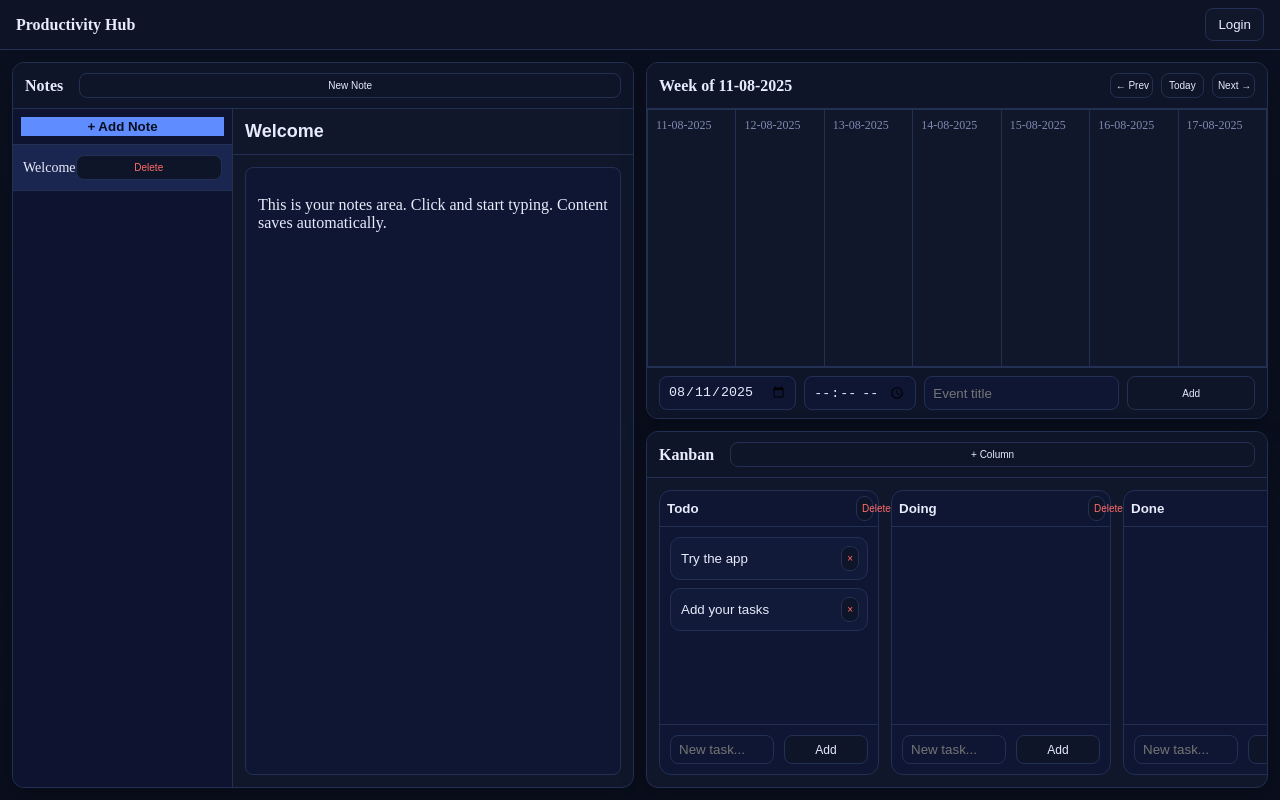
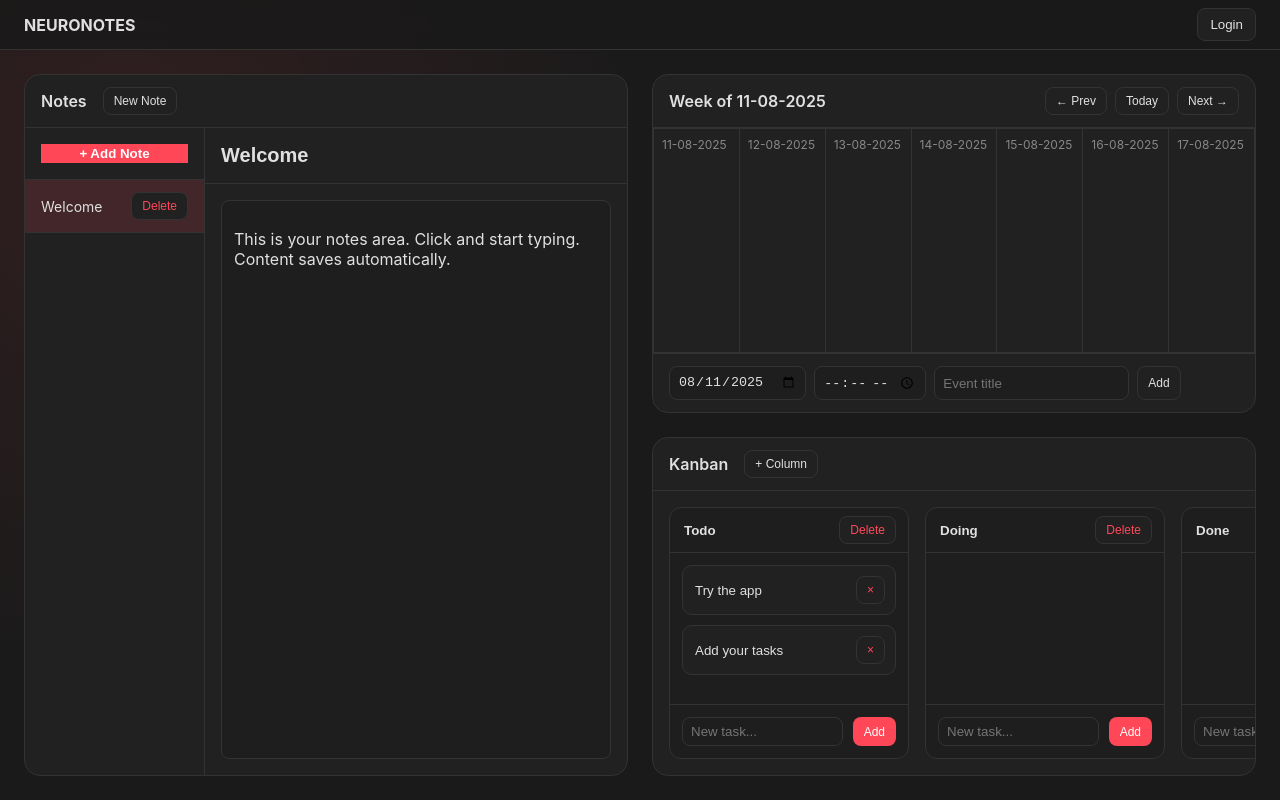
Before and after one commit to feelvm/neuronotes, a SvelteKit app: page / in a window 1280 px wide. Built offline with nearby package versions, Linux system fonts and the light colour scheme.

Commit message:
updated UI

```diff
--- a/src/routes/+page.svelte
+++ b/src/routes/+page.svelte
@@ -1,4 +1,5 @@
 <script lang="ts">
+
   import { onMount } from "svelte";
   import { browser } from "$app/environment";
 
@@ -47,7 +48,7 @@
     } catch {}
   }
 
-  // ----- Nav State (auth mock) -----
+  // ----- Nav State (to do later) -----
   let isLoggedIn = false;
   function toggleAuth() {
     isLoggedIn = !isLoggedIn;
@@ -75,7 +76,7 @@
       id: crypto.randomUUID(),
       title: "Untitled",
       contentHTML: "",
-      updatedAt: Date.now()
+      updatedAt: Date.now(),
     };
     notes = [n, ...notes];
     selectedNoteId = n.id;
@@ -130,7 +131,7 @@
     saveLS("calendar:events", calendarEvents);
   }
 
-  // SSR-safe placeholders
+  // SSR placeholders
   let today = new Date(0);
   let weekStart = new Date(0);
 
@@ -141,22 +142,16 @@
     weekStart = addDays(weekStart, 7);
   }
 
-  // Only one reactive assignment for weekDays, guarded for browser
   $: weekDays = browser
     ? Array.from({ length: 7 }, (_, i) => addDays(weekStart, i))
     : [];
 
-  // ----- 1. REMOVED the old eventsForDay function -----
-
-  // ----- 2. ADDED a reactive declaration to group events by day -----
-  // This will automatically re-run whenever `calendarEvents` changes.
   $: eventsByDay = calendarEvents.reduce((acc, event) => {
     const dayKey = event.date;
     if (!acc[dayKey]) {
       acc[dayKey] = [];
     }
     acc[dayKey].push(event);
-    // Sort events within the day as they are added
     acc[dayKey].sort((a, b) => (a.time || "").localeCompare(b.time || ""));
     return acc;
   }, {} as Record<string, CalendarEvent[]>);
@@ -173,8 +168,8 @@
         id: crypto.randomUUID(),
         date: newEventDate,
         title: newEventTitle.trim(),
-        time: newEventTime || undefined
-      }
+        time: newEventTime || undefined,
+      },
     ];
     newEventTitle = "";
     newEventTime = "";
@@ -200,7 +195,7 @@
   function addColumn() {
     kanban = [
       ...kanban,
-      { id: crypto.randomUUID(), title: "New Column", tasks: [] }
+      { id: crypto.randomUUID(), title: "New Column", tasks: [] },
     ];
     persistKanban();
   }
@@ -237,7 +232,7 @@
     persistKanban();
   }
 
-  // Drag-and-drop
+  // Drag and Drop
   let dragTask: { colId: string; taskId: string } | null = null;
 
   function onTaskDragStart(colId: string, taskId: string, ev: DragEvent) {
@@ -268,7 +263,7 @@
     persistKanban();
   }
 
-  // ----- Client-only initialization -----
+  // ----- Client only initialization -----
   onMount(() => {
     isLoggedIn = loadLS<boolean>("auth:isLoggedIn", false);
 
@@ -280,8 +275,8 @@
           title: "Welcome",
           contentHTML:
             "<p>This is your notes area. Click and start typing. Content saves automatically.</p>",
-          updatedAt: Date.now()
-        }
+          updatedAt: Date.now(),
+        },
       ];
     }
     selectedNoteId = loadLS<string>("notes:selected", notes[0]?.id ?? "");
@@ -294,38 +289,42 @@
         title: "Todo",
         tasks: [
           { id: crypto.randomUUID(), text: "Try the app" },
-          { id: crypto.randomUUID(), text: "Add your tasks" }
-        ]
+          { id: crypto.randomUUID(), text: "Add your tasks" },
+        ],
       },
       { id: crypto.randomUUID(), title: "Doing", tasks: [] },
-      { id: crypto.randomUUID(), title: "Done", tasks: [] }
+      { id: crypto.randomUUID(), title: "Done", tasks: [] },
     ]);
 
     today = new Date();
     weekStart = startOfWeek(today, 1);
     newEventDate = ymd(today);
   });
+
 </script>
+
 <style>
+
+  :root {
+    --bg: #1a1a1a;
+    --panel-bg: #212121;
+    --panel-bg-darker: #1e1e1e;
+    --text: #e0e0e0;
+    --text-muted: #888;
+    --border: #333;
+    --accent-red: #ff4757;
+    --accent-purple: #8c7ae6;
+    --font-sans: -apple-system, BlinkMacSystemFont, "Segoe UI", Roboto,
+      Helvetica, Arial, sans-serif, "Apple Color Emoji", "Segoe UI Emoji";
+  }
+
   :global(html, body) {
     margin: 0;
     padding: 0;
     height: 100%;
-    background: #0b1020;
-  }
-
-  :root {
-    --bg: #0b1020;
-    --panel: #11172b;
-    --panel-2: #0f1528;
-    --muted: #7d8ab0;
-    --text: #e7ebfb;
-    --accent: #5f8cff;
-    --accent-2: #87b0ff;
-    --danger: #ff6b6b;
-    --ok: #2ecc71;
-    --border: #223053;
-    --shadow: rgba(0, 0, 0, 0.25);
+    background: var(--bg);
+    color: var(--text);
+    font-family: var(--font-sans);
   }
 
   * {
@@ -339,8 +338,11 @@
   }
 
   .app {
-    background: linear-gradient(180deg, #0b1020, #0a0f1e);
-    color: var(--text);
+    background: radial-gradient(
+      circle at 10% 20%,
+      rgba(255, 71, 87, 0.1),
+      transparent 40%
+    );
     height: 100vh;
     display: flex;
     flex-direction: column;
@@ -350,10 +352,11 @@
     height: 50px;
     display: flex;
     align-items: center;
-    padding: 0 16px;
+    padding: 0 24px;
     border-bottom: 1px solid var(--border);
-    background: rgba(15, 21, 40, 0.8);
+    background: rgba(26, 26, 26, 0.8);
     backdrop-filter: blur(8px);
+    flex-shrink: 0;
   }
   .nav .brand {
     font-weight: 700;
@@ -362,15 +365,16 @@
     flex: 1;
   }
   .nav .btn {
-    background: var(--panel);
+    background: var(--panel-bg);
     border: 1px solid var(--border);
     color: var(--text);
     padding: 8px 12px;
     border-radius: 8px;
     cursor: pointer;
+    transition: border-color 0.2s;
   }
   .nav .btn:hover {
-    border-color: var(--accent);
+    border-color: var(--accent-red);
   }
 
   .main {
@@ -378,15 +382,14 @@
     overflow: hidden;
     display: grid;
     grid-template-columns: 1fr 1fr;
-    gap: 12px;
-    padding: 12px;
+    gap: 24px;
+    padding: 24px;
   }
 
   .panel {
-    background: var(--panel);
+    background: var(--panel-bg);
     border: 1px solid var(--border);
-    border-radius: 12px;
-    box-shadow: 0 8px 24px var(--shadow);
+    border-radius: 16px;
     overflow: hidden;
     display: flex;
     flex-direction: column;
@@ -395,12 +398,12 @@
   }
 
   .panel-header {
-    padding: 10px 12px;
+    padding: 12px 16px;
     border-bottom: 1px solid var(--border);
     display: flex;
     align-items: center;
     gap: 8px;
-    background: var(--panel-2);
+    flex-shrink: 0;
   }
 
   .panel-title {
@@ -409,17 +412,16 @@
 
   .notes {
     display: grid;
-    grid-template-columns: 220px 1fr;
+    grid-template-columns: 180px 1fr;
     height: 100%;
   }
 
   .note-list {
     border-right: 1px solid var(--border);
     overflow: auto;
-    background: linear-gradient(180deg, #0e1430, #0e1430);
   }
   .note-list-header {
-    padding: 8px;
+    padding: 16px;
     display: flex;
     gap: 8px;
     align-items: center;
@@ -427,21 +429,22 @@
   }
   .note-list .btn {
     width: 100%;
-    background: var(--accent);
+    background: var(--accent-red);
     border: 1px solid transparent;
-    color: #0a0f1e;
+    color: white;
     font-weight: 600;
   }
   .note-item {
-    padding: 10px 10px;
+    padding: 12px 16px;
     border-bottom: 1px solid var(--border);
     cursor: pointer;
     display: flex;
     align-items: center;
     justify-content: space-between;
+    transition: background-color 0.2s;
   }
   .note-item.active {
-    background: rgba(95, 140, 255, 0.15);
+    background: rgba(255, 71, 87, 0.15);
   }
   .note-item .title {
     font-size: 14px;
@@ -458,14 +461,14 @@
     background: transparent;
     border: none;
     outline: none;
-    font-size: 18px;
+    font-size: 20px;
     font-weight: 600;
     color: var(--text);
-    padding: 12px;
+    padding: 16px;
     border-bottom: 1px solid var(--border);
   }
   .note-content {
-    padding: 12px;
+    padding: 16px;
     flex: 1;
     overflow: auto;
   }
@@ -474,18 +477,18 @@
     outline: none;
     border-radius: 8px;
     padding: 12px;
-    background: #0f1633;
+    background: var(--panel-bg-darker);
     border: 1px solid var(--border);
+    transition: border-color 0.2s;
   }
   .contenteditable:focus {
-    border-color: var(--accent);
-    box-shadow: 0 0 0 2px rgba(95, 140, 255, 0.2) inset;
+    border-color: var(--accent-red);
   }
 
   .right {
     display: grid;
     grid-template-rows: minmax(0, 1fr) minmax(0, 1fr);
-    gap: 12px;
+    gap: 24px;
     height: 100%;
     min-height: 0;
   }
@@ -510,11 +513,11 @@
   }
   .calendar-cell .date {
     font-size: 12px;
-    color: var(--muted);
+    color: var(--text-muted);
   }
   .event {
-    background: rgba(95, 140, 255, 0.2);
-    border: 1px solid var(--accent);
+    background: rgba(140, 122, 230, 0.2);
+    border: 1px solid var(--accent-purple);
     border-radius: 8px;
     padding: 6px 8px;
     display: flex;
@@ -523,10 +526,9 @@
     align-items: center;
     font-size: 12px;
     line-height: 1.2;
-    position: relative;
   }
   .event .time {
-    color: var(--accent-2);
+    color: var(--accent-purple);
     font-variant-numeric: tabular-nums;
   }
   .calendar-controls {
@@ -538,88 +540,63 @@
   .calendar-add {
     display: flex;
     gap: 8px;
-    padding: 8px 12px;
+    padding: 12px 16px;
     border-top: 1px solid var(--border);
-    background: var(--panel-2);
   }
   .calendar-add input {
-    background: #0f1633;
+    background: var(--panel-bg-darker);
     border: 1px solid var(--border);
     border-radius: 8px;
     padding: 6px 8px;
     color: var(--text);
   }
   .small-btn {
-    background: var(--panel-2);
+    background: var(--panel-bg);
     border: 1px solid var(--border);
     color: var(--text);
-    padding: 6px 5px;
+    padding: 6px 10px;
     border-radius: 8px;
     cursor: pointer;
-    min-width: 0;
-    flex: 1 1 0;
-    white-space: nowrap;
-    text-align: center;
-    font-size: clamp(5px, 5vw, 10px);
+    font-size: 12px;
+    font-weight: 500;
+    transition: border-color 0.2s;
   }
   .small-btn:hover {
-    border-color: var(--accent);
+    border-color: var(--accent-red);
   }
   .danger {
-    color: var(--danger);
+    color: var(--accent-red);
   }
-
-  .calendar-grid .event > div:first-child {
-    flex: 1 1 auto;
-    min-width: 0;
-    overflow: hidden;
-    display: flex;
-    gap: 6px;
-    align-items: center;
-  }
-  .calendar-grid .event > div:first-child span:last-child {
-    overflow: hidden;
-    text-overflow: ellipsis;
-    white-space: nowrap;
-  }
-  .calendar-grid .event .small-btn {
-    flex: 0 0 auto;
-    position: relative;
-    z-index: 1;
-    padding: 4px 8px;
-    font-size: 12px;
-    line-height: 1;
+  .danger:hover {
+    border-color: var(--accent-red);
+    background: rgba(255, 71, 87, 0.1);
   }
 
   /* Kanban */
   .kanban-board {
-    padding: 12px;
+    padding: 16px;
     display: flex;
-    gap: 12px;
+    gap: 16px;
     overflow-x: auto;
     overflow-y: hidden;
     flex: 1;
     min-height: 0;
   }
   .kanban-col {
-    min-width: 220px;
-    background: #0f1633;
+    min-width: 240px;
+    background: var(--panel-bg-darker);
     border: 1px solid var(--border);
     border-radius: 12px;
     display: flex;
     flex-direction: column;
     max-height: 100%;
-    flex-wrap: nowrap;
-    height: 100%;
-    min-height: 0;
   }
   .kanban-col-header {
     display: flex;
     gap: 8px;
     align-items: center;
-    padding: 5px;
+    padding: 8px 12px;
     border-bottom: 1px solid var(--border);
-    flex-wrap: nowrap;
   }
   .kanban-col-header input {
     background: transparent;
@@ -627,22 +604,21 @@
     border: none;
     outline: none;
     font-weight: 600;
+    width: 100%;
   }
   .kanban-tasks {
-    padding: 10px;
+    padding: 12px;
     display: flex;
     flex-direction: column;
-    gap: 8px;
+    gap: 10px;
     overflow-y: auto;
-    overflow-x: hidden;
-    flex: 1 1 auto;
-    min-height: 0;
+    flex: 1;
   }
   .kanban-task {
-    background: #121a3a;
+    background: var(--panel-bg);
     border: 1px solid var(--border);
     border-radius: 10px;
-    padding: 8px;
+    padding: 10px;
     display: grid;
     grid-template-columns: 1fr auto;
     gap: 8px;
@@ -650,6 +626,7 @@
   }
   .kanban-task:active {
     cursor: grabbing;
+    border-color: var(--accent-red);
   }
   .kanban-task input {
     min-width: 0;
@@ -660,14 +637,13 @@
   }
   .kanban-actions {
     display: flex;
-    flex: 0 0 auto;
     gap: 10px;
-    padding: 10px;
+    padding: 12px;
     border-top: 1px solid var(--border);
   }
   .kanban-actions input {
-    flex: 1 1 auto;
-    background: #0f1633;
+    flex: 1;
+    background: var(--panel-bg-darker);
     border: 1px solid var(--border);
     border-radius: 8px;
     padding: 6px 8px;
@@ -675,20 +651,9 @@
     min-width: 0;
   }
   .kanban-actions .small-btn {
-    flex: 0 0 84px;
-    padding: 6px 12px;
-    font-size: 12px;
-  }
-
-  .kanban-board,
-  .kanban-tasks {
-    scrollbar-width: none;
-    -ms-overflow-style: none;
-  }
-  .kanban-board::-webkit-scrollbar,
-  .kanban-tasks::-webkit-scrollbar {
-    width: 0;
-    height: 0;
+    background: var(--accent-red);
+    border-color: transparent;
+    color: white;
   }
 
   @media (max-width: 1100px) {
@@ -709,7 +674,7 @@
 
 <div class="app">
   <div class="nav">
-    <div class="brand">Productivity Hub</div>
+    <div class="brand">NEURONOTES</div>
     <div class="spacer"></div>
     {#if isLoggedIn}
       <button class="btn" on:click={toggleAuth}>Account</button>
@@ -775,13 +740,15 @@
               />
             </div>
           {:else}
-            <div style="padding:12px">No notes. Create one to get started.</div>
+            <div style="padding:16px; color: var(--text-muted);">
+              No notes. Create one to get started.
+            </div>
           {/if}
         </div>
       </div>
     </section>
 
-    <!-- Right: Calendar (top) and Kanban (bottom) -->
+    <!-- Right: Calendar and Kanban -->
     <section class="right">
       <div class="panel">
         <div class="panel-header">
@@ -807,7 +774,6 @@
             {#each weekDays as d (ymd(d))}
               <div class="calendar-cell">
                 <div class="date">{dmy(d)}</div>
-      <!-- Use the `eventsByDay` map here. The `|| []` handles days with no events. -->
                 {#each eventsByDay[ymd(d)] || [] as ev (ev.id)}
                   <div class="event">
                     <div>
@@ -826,13 +792,18 @@
               </div>
             {/each}
           </div>
+
           <div class="calendar-add">
             <input
               type="date"
               bind:value={newEventDate}
               aria-label="Event date"
             />
-            <input type="time" bind:value={newEventTime} aria-label="Event time" />
+            <input
+              type="time"
+              bind:value={newEventTime}
+              aria-label="Event time"
+            />
             <input
               type="text"
               bind:value={newEventTitle}
@@ -842,7 +813,7 @@
             <button class="small-btn" on:click={addEvent}>Add</button>
           </div>
         {:else}
-          <div style="padding:12px; color: var(--muted);">Loading…</div>
+          <div style="padding:16px; color: var(--text-muted);">Loading…</div>
         {/if}
       </div>
 
```
Lines whose indentation alone changed are shown as unchanged.
